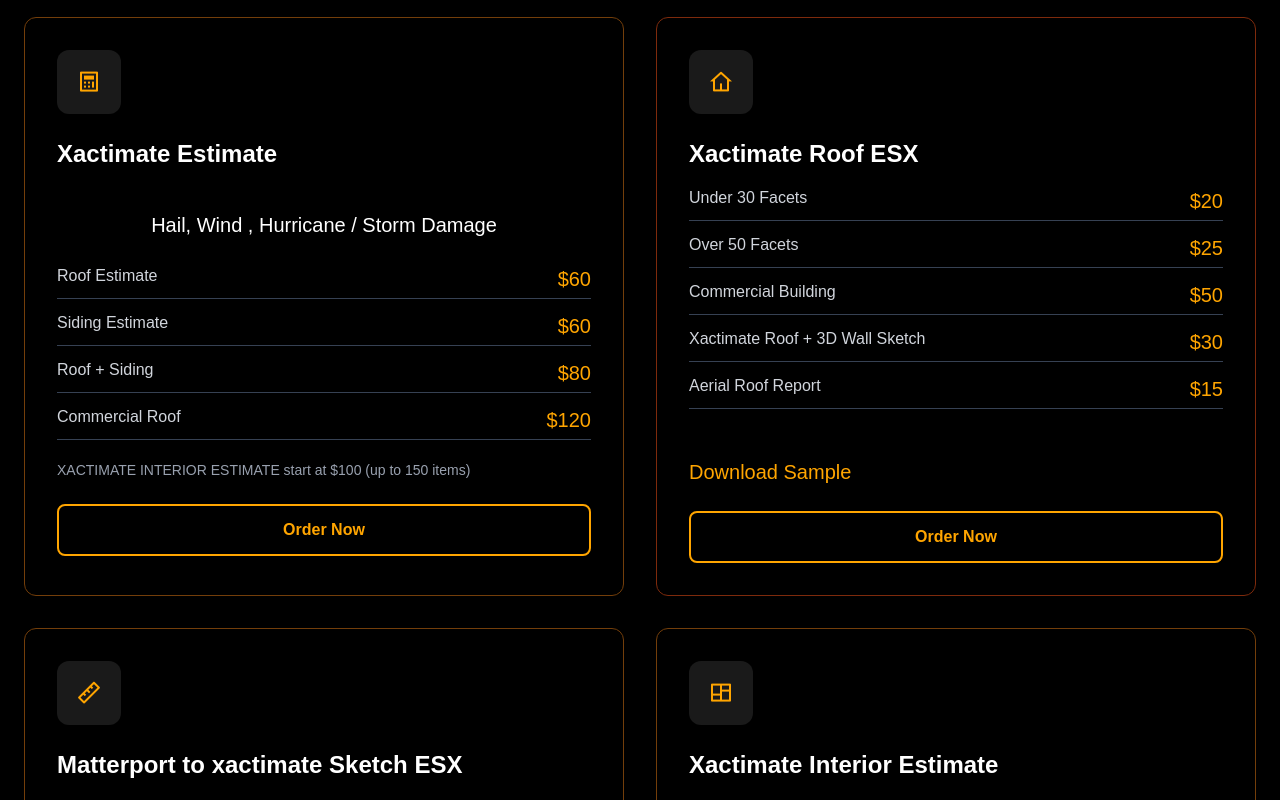
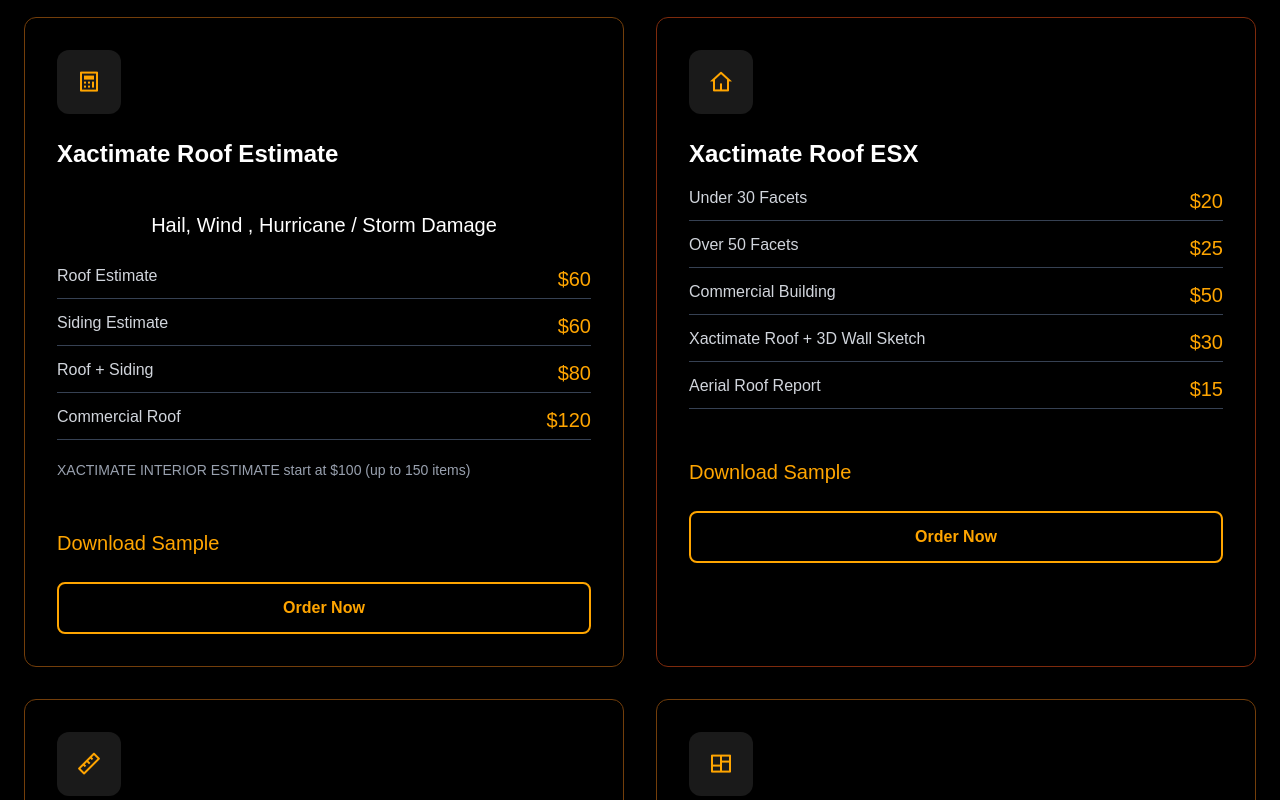
Before and after one commit to qasimsaifroofer/mx, a Next.js app: page / in a window 1280 px wide. Shown: the part 2020-2820 px from the top of the page. Built offline with nearby package versions, Linux system fonts and the light colour scheme.

Commit message:
more files

```diff
--- a/app/form/[id]/page.jsx
+++ b/app/form/[id]/page.jsx
@@ -9,13 +9,13 @@
   const serviceConfig = {
     'info': {
       title: 'Form',
-      description: 'Our Xactimate Estimate service delivers highly accurate, industry-standard cost estimates for restoration, repair, and insurance claims. Leveraging the latest Xactimate software, our team meticulously prepares detailed reports that cover every aspect of your project, from material costs to labor expenses.',
+      description: 'Our Xactimate Roof Estimate  service delivers highly accurate, industry-standard cost estimates for restoration, repair, and insurance claims. Leveraging the latest Xactimate software, our team meticulously prepares detailed reports that cover every aspect of your project, from material costs to labor expenses.',
       fields: ['address', 'zipCode', 'damageDetails', 'photos', 'measurementFiles', 'specialInstructions'],
       required: ['address', 'zipCode', 'damageDetails', 'photos'],
     },
     'xactimate-estimate': {
-      title: 'Xactimate Estimate',
-      description: 'Our Xactimate Estimate service delivers highly accurate, industry-standard cost estimates for restoration, repair, and insurance claims. Leveraging the latest Xactimate software, our team meticulously prepares detailed reports that cover every aspect of your project, from material costs to labor expenses.',
+      title: 'Xactimate Roof Estimate ',
+      description: 'Our Xactimate Roof Estimate  service delivers highly accurate, industry-standard cost estimates for restoration, repair, and insurance claims. Leveraging the latest Xactimate software, our team meticulously prepares detailed reports that cover every aspect of your project, from material costs to labor expenses.',
       fields: ['address', 'zipCode', 'damageDetails', 'photos', 'measurementFiles', 'specialInstructions'],
       required: ['address', 'zipCode', 'damageDetails', 'photos'],
     },
--- a/app/page.js
+++ b/app/page.js
@@ -61,7 +61,7 @@
 
 
   const services = [
-    { id: "xactimate-estimate", title: "Xactimate Estimate", href: "/work/xactimate-estimate" },
+    { id: "xactimate-estimate", title: "Xactimate Roof Estimate ", href: "/work/xactimate-estimate" },
     { id: "xactimate-roof-esx", title: "Xactimate Roof ESX", href: "/work/xactimate-roof-esx" },
     { id: "matterport-to-xactimate-sketch", title: "Matterport to Xactimate Sketch", href: "/work/matterport-to-xactimate-sketch" },
     { id: "xactimate-interior-estimate", title: "Xactimate Interior Estimate", href: "/work/xactimate-interior-estimate" },
@@ -533,7 +533,7 @@
                   <div className="w-16 h-16 flex items-center justify-center bg-white/10 rounded-xl mb-6 group-hover:bg-white/20 transition-colors">
                     <i style={{color : "orange"}} className="ri-calculator-line text-2xl text-white"></i>
                   </div>
-                  <h3 className="text-2xl font-bold text-white mb-4">Xactimate Estimate</h3>
+                  <h3 className="text-2xl font-bold text-white mb-4">Xactimate Roof Estimate </h3>
                   <br/>
                   <p style={{ fontSize : '20px' , textAlign : 'center'}}>Hail, Wind , Hurricane / Storm Damage</p>
                    <br/>
@@ -558,6 +558,11 @@
                       <p className="text-sm text-gray-400">XACTIMATE INTERIOR ESTIMATE  start at $100 (up to 150 items)</p>
                     </div>
                   </div>
+                  <br/>
+                  <Link style={{color : 'orange', fontSize : '20px'}} href="/Roof Sample.pdf" download>Download Sample</Link>
+
+                  <br/>
+                  <br/>
                   <button style={{border : "2px solid orange" , color : "orange" }} onClick={() => router.push('/form/xactimate-estimate')} className="w-full bg-black-900 text-white py-3 rounded-[8px] font-semibold hover:bg-white hover:text-black transition-colors">
                     Order Now
                   </button>
@@ -624,6 +629,11 @@
                       <p className="text-sm text-gray-400">Floor plan/Hand Sketch to ESX: $30</p>
                     </div>
                   </div>
+                  <br/>
+                  <Link style={{color : 'orange', fontSize : '20px'}} href="/3952_LOSROBLESDR.ESX" download>Download Sample</Link>
+
+                  <br/>
+                  <br/>
                   <button style={{border : "2px solid orange" , color : "orange" }} onClick={() => router.push("/form/matterport-to-xactimate-sketch") } className="w-full bg-black-900 text-white py-3 rounded-[8px] font-semibold hover:bg-white hover:text-black transition-colors">
                     Order Now
                   </button>
@@ -806,9 +816,9 @@
         {/* Content */}
         <div>
           <h2 className="text-3xl font-bold text-yellow-500 mb-4">
-          Xactimate Estimate          </h2>
+          Xactimate Roof Estimate          </h2>
           <p className="text-white-700 text-xl leading-relaxed mb-6">
-          Our Xactimate Estimate services provide accurate and reliable cost assessments for insurance claims, property damage, and repair projects. With years of experience, we ensure that every estimate is prepared with precision, helping contractors, adjusters, and property owners make informed decisions.
+          Our Xactimate Roof Estimate  services provide accurate and reliable cost assessments for insurance claims, property damage, and repair projects. With years of experience, we ensure that every estimate is prepared with precision, helping contractors, adjusters, and property owners make informed decisions.
           </p>
           <p className="text-white-700 text-xl leading-relaxed">
           By using Xactimate, we deliver detailed line-item estimates that follow industry standards and insurance guidelines. This not only speeds up the claims process but also reduces the chances of disputes.
@@ -1280,7 +1290,7 @@
               <div data-aos="fade-up" data-aos-delay="450">
                 <h4 style={{color : "orange"}} className="font-bold text-white mb-4">Services</h4>
                 <ul className="space-y-2 text-gray-400">
-                  <li><Link href="/work/xactimate-estimate" className="hover:text-white transition-colors" data-aos="fade-up" data-aos-delay="500">Xactimate Estimates</Link></li>
+                  <li><Link href="/work/xactimate-estimate" className="hover:text-white transition-colors" data-aos="fade-up" data-aos-delay="500">Xactimate Roof Estimate</Link></li>
                   <li><Link href="/work/matterport-to-xactimate-sketch" className="hover:text-white transition-colors" data-aos="fade-up" data-aos-delay="550">Matterport Conversion</Link></li>
                   <li><Link href="/work/xactimate-interior-estimate" className="hover:text-white transition-colors" data-aos="fade-up" data-aos-delay="600">Roof Reports PDF</Link></li>
                   <li><Link href="/work/Symbility-roof-sketch" className="hover:text-white transition-colors" data-aos="fade-up" data-aos-delay="700">Symbility roof sketch</Link></li>
--- a/app/work/[id]/page.jsx
+++ b/app/work/[id]/page.jsx
@@ -7,7 +7,7 @@
 
 
 const navservices =  [
-  { id: "xactimate-estimate", title: "Xactimate Estimate", href: "/work/xactimate-estimate" },
+  { id: "xactimate-estimate", title: "Xactimate Roof Estimate ", href: "/work/xactimate-estimate" },
   { id: "xactimate-roof-esx", title: "Xactimate Roof ESX", href: "/work/xactimate-roof-esx" },
   { id: "matterport-to-xactimate-sketch", title: "Matterport to Xactimate Sketch", href: "/work/matterport-to-xactimate-sketch" },
   { id: "xactimate-interior-estimate", title: "Xactimate Interior Estimate", href: "/work/xactimate-interior-estimate" },
@@ -19,9 +19,9 @@
 
 const services = {
   "xactimate-estimate": {
-    title: "Xactimate Estimate",
+    title: "Xactimate Roof Estimate ",
     description:
-      "Our Xactimate Estimate service delivers highly accurate, industry-standard cost estimates for restoration, repair, and insurance claims. Leveraging the latest Xactimate software, our team meticulously prepares detailed reports that cover every aspect of your project, from material costs to labor expenses. Whether you're a contractor, insurance adjuster, or property owner, our estimates streamline the claims process, reduce disputes, and ensure compliance with insurance requirements. Trust us to provide transparent, reliable, and timely estimates tailored to your specific needs. With years of experience, we help you maximize efficiency, minimize claim delays, and maintain professional credibility while ensuring fair settlements for all parties involved.",
+      "Our Xactimate Roof Estimate  service delivers highly accurate, industry-standard cost estimates for restoration, repair, and insurance claims. Leveraging the latest Xactimate software, our team meticulously prepares detailed reports that cover every aspect of your project, from material costs to labor expenses. Whether you're a contractor, insurance adjuster, or property owner, our estimates streamline the claims process, reduce disputes, and ensure compliance with insurance requirements. Trust us to provide transparent, reliable, and timely estimates tailored to your specific needs. With years of experience, we help you maximize efficiency, minimize claim delays, and maintain professional credibility while ensuring fair settlements for all parties involved.",
     image: "/s1.jpg",
   },
   "xactimate-roof-esx": {
@@ -366,7 +366,7 @@
               <div data-aos="fade-up" data-aos-delay="450">
                 <h4 style={{color : "orange"}} className="font-bold text-white mb-4">Services</h4>
                 <ul className="space-y-2 text-gray-400">
-                  <li><a href="#" className="hover:text-white transition-colors" data-aos="fade-up" data-aos-delay="500">Xactimate Estimates</a></li>
+                  <li><a href="#" className="hover:text-white transition-colors" data-aos="fade-up" data-aos-delay="500">Xactimate Roof Estimate s</a></li>
                   <li><a href="#" className="hover:text-white transition-colors" data-aos="fade-up" data-aos-delay="550">Matterport Conversion</a></li>
                   <li><a href="#" className="hover:text-white transition-colors" data-aos="fade-up" data-aos-delay="600">Aerial Roof Reports</a></li>
                   <li><a href="#" className="hover:text-white transition-colors" data-aos="fade-up" data-aos-delay="650">Damage Estimates</a></li>
--- a/app/work/page.jsx
+++ b/app/work/page.jsx
@@ -13,7 +13,7 @@
   let hoverTimeout;
 
   const services = [
-    { id: "xactimate-estimate", title: "Xactimate Estimate", href: "/work/xactimate-estimate" },
+    { id: "xactimate-estimate", title: "Xactimate Roof Estimate ", href: "/work/xactimate-estimate" },
     { id: "xactimate-roof-esx", title: "Xactimate Roof ESX", href: "/work/xactimate-roof-esx" },
     { id: "matterport-to-xactimate-sketch", title: "Matterport to Xactimate Sketch", href: "/work/matterport-to-xactimate-sketch" },
     { id: "xactimate-interior-estimate", title: "Xactimate Interior Estimate", href: "/work/xactimate-interior-estimate" },
@@ -318,10 +318,10 @@
                 />
               </div>
               <div className="p-6">
-                <h3 className="text-xl font-bold text-gray-900 mb-2">Xactimate Estimate
+                <h3 className="text-xl font-bold text-gray-900 mb-2">Xactimate Roof Estimate
                 </h3>
                 <p className="text-gray-600 text-sm mb-4">
-                Comprehensive Xactimate estimates tailored to accurately assess and document all types of damages.
+                Comprehensive Xactimate Roof Estimate s tailored to accurately assess and document all types of damages.
 </p>
                 <a href="#project1" className="text-primary font-medium hover:underline text-black">Learn More</a>
               </div>
@@ -462,7 +462,7 @@
               <div data-aos="fade-up" data-aos-delay="450">
                 <h4 style={{color : "orange"}} className="font-bold text-white mb-4">Services</h4>
                 <ul className="space-y-2 text-gray-400">
-                  <li><Link href="/work/xactimate-estimate" className="hover:text-white transition-colors" data-aos="fade-up" data-aos-delay="500">Xactimate Estimates</Link></li>
+                  <li><Link href="/work/xactimate-estimate" className="hover:text-white transition-colors" data-aos="fade-up" data-aos-delay="500">Xactimate Roof Estimate s</Link></li>
                   <li><Link href="/work/matterport-to-xactimate-sketch" className="hover:text-white transition-colors" data-aos="fade-up" data-aos-delay="550">Matterport Conversion</Link></li>
                   <li><Link href="/work/xactimate-interior-estimate" className="hover:text-white transition-colors" data-aos="fade-up" data-aos-delay="600">Roof Reports PDF</Link></li>
                   <li><Link href="/work/Symbility-roof-sketch" className="hover:text-white transition-colors" data-aos="fade-up" data-aos-delay="700">Symbility roof sketch</Link></li>
```
Also changed, not shown: 2 other files (tests, documents, lock files or other folders).
